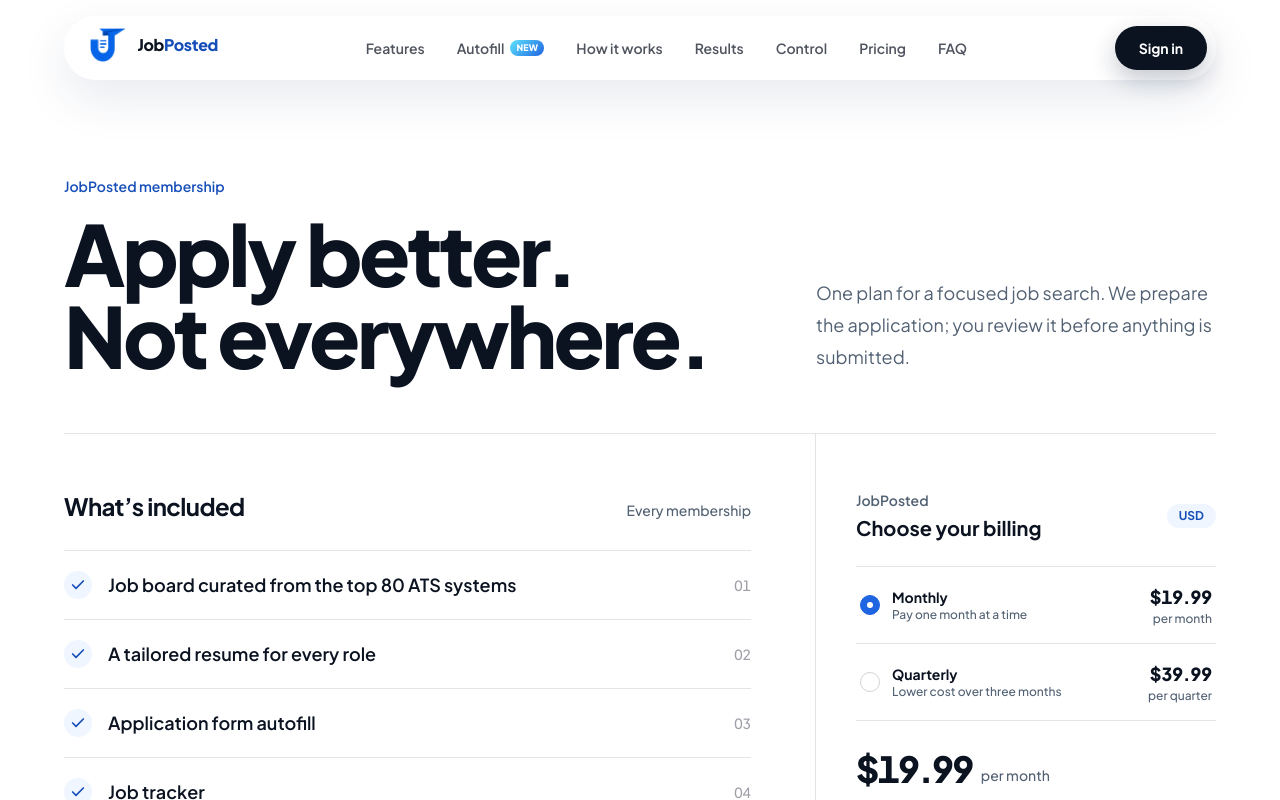
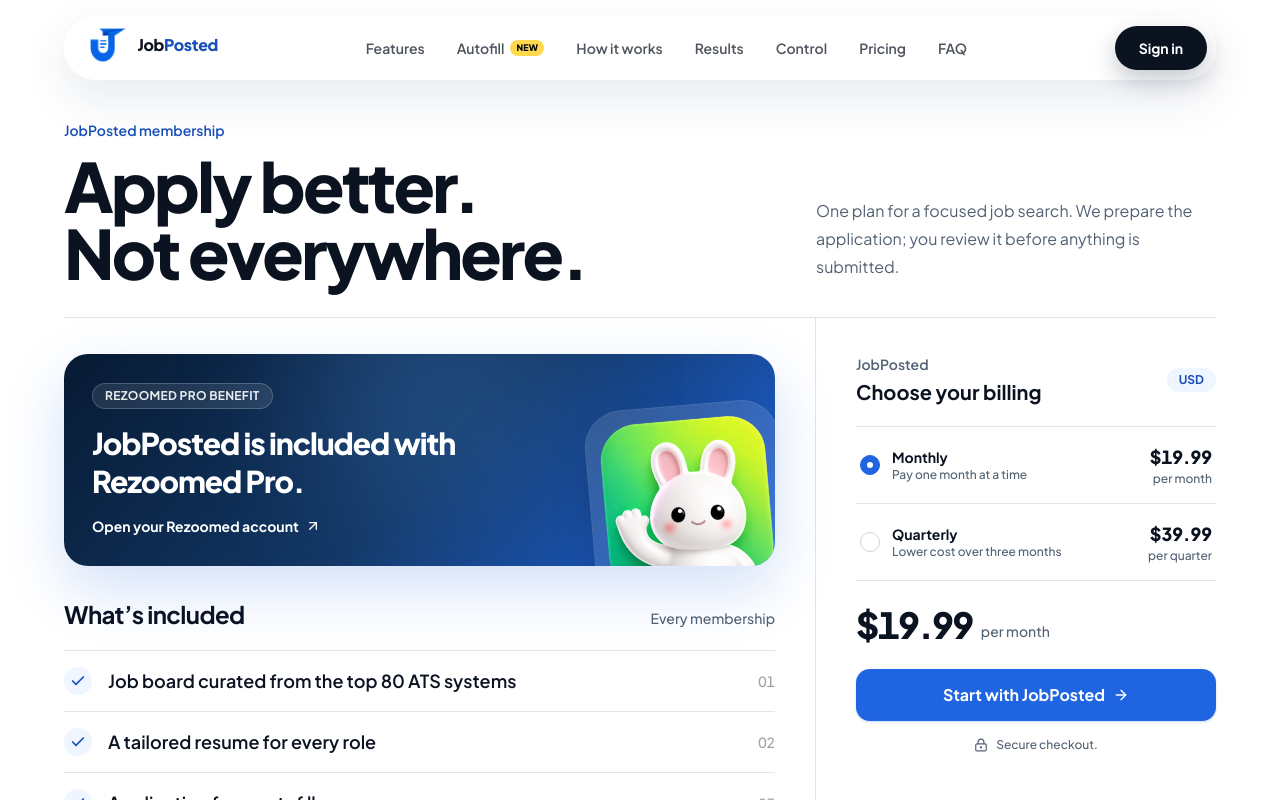
Before and after one commit to Theja4/jobposted, a Next.js app in the folder apps/web/: page /pricing in a window 1280 px wide. Shown: the top 800 px of the page. Built offline with nearby package versions, Linux system fonts and the light colour scheme; no server answers.

Commit message:
feat: polish dashboard and pricing experience

```diff
--- a/apps/web/app/globals.css
+++ b/apps/web/app/globals.css
@@ -18,6 +18,12 @@
   --color-muted: #526173;
   --color-navy: #071a33;
   --color-panel: #f7fbff;
+  --color-metric-tracked: oklch(96.2% 0.012 255);
+  --color-metric-tracked-hover: oklch(94.8% 0.018 255);
+  --color-metric-active: oklch(96.2% 0.014 155);
+  --color-metric-active-hover: oklch(94.8% 0.02 155);
+  --color-metric-review: oklch(96.2% 0.018 82);
+  --color-metric-review-hover: oklch(94.8% 0.026 82);
   --color-aqua: #16c7d4;
   --color-mint: #26c485;
   --color-coral: #ff6b5f;
--- a/apps/web/components/landing/FinalCta.tsx
+++ b/apps/web/components/landing/FinalCta.tsx
@@ -1,4 +1,4 @@
-import { Download } from "lucide-react";
+import { ChromeLogo } from "@/components/icons/ChromeLogo";
 import { Reveal } from "@/components/ui/Reveal";
 import { CHROME_EXTENSION_URL } from "@/lib/site";
 
@@ -36,7 +36,7 @@ export function FinalCta() {
                   {...chromeExtensionLinkProps}
                   className="group inline-flex h-13 items-center justify-center gap-2 rounded-full bg-white px-8 text-base font-bold text-brand-800 shadow-[0_14px_30px_rgba(7,26,51,0.25)] transition-[transform,background-color,box-shadow] duration-150 ease-out hover:-translate-y-0.5 hover:bg-sky-50 active:translate-y-0"
                 >
-                  <Download className="size-4" />
+                  <ChromeLogo className="size-5" />
                   Download Chrome extension
                 </a>
               </div>
--- a/apps/web/components/landing/Nav.tsx
+++ b/apps/web/components/landing/Nav.tsx
@@ -28,7 +28,7 @@ export function Nav() {
             >
               {link.label}
               {"isNew" in link && link.isNew ? (
-                <span className="rounded-full bg-[linear-gradient(135deg,#5ee4ff,#1f64e0)] px-1.5 py-0.5 text-[9px] font-black tracking-wide text-white uppercase">
+                <span className="rounded-full bg-[#ffd84d] px-1.5 py-0.5 text-[9px] font-black tracking-wide text-black uppercase">
                   New
                 </span>
               ) : null}
--- a/apps/web/components/landing/Pricing.tsx
+++ b/apps/web/components/landing/Pricing.tsx
@@ -1,5 +1,6 @@
 "use client";
 
+import Image from "next/image";
 import type {
   BillingPlanId,
   BillingPricingView,
@@ -8,11 +9,11 @@ import type {
 } from "@/lib/billing/plans";
 import { BILLING_PLANS } from "@/lib/billing/plans";
 import { AnimatePresence, motion, useReducedMotion } from "framer-motion";
-import { ArrowRight, Check, Loader2, LockKeyhole, ShieldCheck } from "lucide-react";
+import { ArrowRight, ArrowUpRight, Check, Loader2, LockKeyhole, ShieldCheck } from "lucide-react";
 import { useMemo, useState } from "react";
 import { track } from "@/lib/analytics";
 import { cn } from "@/lib/cn";
-import { SUPPORT_EMAIL } from "@/lib/site";
+import { REZOOMED_ACCOUNT_URL, SUPPORT_EMAIL } from "@/lib/site";
 
 type PricingProps = {
   pricing: BillingPricingView;
@@ -35,33 +36,62 @@ export function Pricing({ pricing }: PricingProps) {
   const reduceMotion = useReducedMotion();
 
   return (
-    <section id="pricing" className="relative px-5 pb-8 pt-20 sm:pb-12 sm:pt-24 lg:pt-28">
+    <section id="pricing" className="relative px-5 pb-8 pt-10 sm:pb-12 sm:pt-12 lg:pt-14">
       <div className="mx-auto w-full max-w-6xl">
-        <div className="grid items-end gap-8 border-b border-zinc-200 pb-10 lg:grid-cols-[1fr_25rem] lg:gap-16 lg:pb-14">
+        <div className="grid items-end gap-5 border-b border-zinc-200 pb-7 sm:pb-8 lg:grid-cols-[1fr_25rem] lg:gap-12">
           <div>
             <p className="text-sm font-semibold text-brand-700">JobPosted membership</p>
-            <h1 className="mt-4 max-w-3xl text-5xl font-extrabold leading-[0.98] tracking-[-0.04em] text-balance text-ink sm:text-6xl lg:text-[5.25rem]">
+            <h1 className="mt-3 max-w-3xl text-4xl font-extrabold leading-[0.98] tracking-[-0.04em] text-balance text-ink sm:text-5xl lg:text-[4.25rem]">
               Apply better.<br />Not everywhere.
             </h1>
           </div>
-          <p className="max-w-[38rem] text-lg leading-8 text-muted lg:pb-1">
+          <p className="max-w-[38rem] text-base leading-7 text-muted lg:pb-1">
             One plan for a focused job search. We prepare the application; you review it before
             anything is submitted.
           </p>
         </div>
 
         <div className="grid gap-0 lg:grid-cols-[minmax(0,1fr)_25rem]">
-          <div className="border-b border-zinc-200 py-10 lg:border-b-0 lg:border-r lg:py-14 lg:pr-16">
-            <div className="flex items-baseline justify-between gap-6">
+          <div className="border-b border-zinc-200 py-8 lg:border-b-0 lg:border-r lg:py-9 lg:pr-10">
+            <a
+              href={REZOOMED_ACCOUNT_URL}
+              className="group relative isolate flex min-h-44 overflow-hidden rounded-3xl bg-[linear-gradient(135deg,#071a33_0%,#123765_52%,#1f64e0_100%)] p-6 text-white shadow-[0_22px_60px_rgba(31,100,224,0.2)] transition-transform duration-200 hover:-translate-y-0.5 sm:min-h-48 sm:p-7"
+            >
+              <div className="relative z-10 max-w-[72%] sm:max-w-[68%]">
+                <span className="inline-flex items-center gap-2 rounded-full border border-white/20 bg-white/10 px-3 py-1 text-xs font-bold tracking-wide text-white/90 uppercase backdrop-blur-sm">
+                  Rezoomed Pro benefit
+                </span>
+                <h2 className="mt-4 text-2xl font-extrabold leading-tight tracking-[-0.035em] sm:text-3xl">
+                  JobPosted is included with Rezoomed Pro.
+                </h2>
+                <span className="mt-4 inline-flex items-center gap-1.5 text-sm font-bold text-white">
+                  Open your Rezoomed account
+                  <ArrowUpRight className="size-4 transition-transform group-hover:-translate-y-0.5 group-hover:translate-x-0.5" />
+                </span>
+              </div>
+
+              <div className="absolute -right-5 -bottom-8 size-40 rotate-[-5deg] rounded-[2.25rem] bg-white/12 p-3 shadow-2xl ring-1 ring-white/20 transition-transform duration-300 group-hover:-translate-y-1 group-hover:rotate-0 sm:-right-2 sm:-bottom-8 sm:size-48">
+                <Image
+                  src="/rezoomed/logo.png"
+                  alt="Rezoomed"
+                  width={256}
+                  height={256}
+                  className="size-full rounded-[1.7rem] object-cover"
+                />
+              </div>
+              <span className="pointer-events-none absolute -top-24 left-1/3 size-64 rounded-full bg-brand-400/20 blur-3xl" />
+            </a>
+
+            <div className="mt-8 flex items-baseline justify-between gap-6">
               <h2 className="text-2xl font-bold tracking-[-0.025em] text-ink">What’s included</h2>
               <span className="hidden text-sm font-medium text-muted sm:block">Every membership</span>
             </div>
 
-            <ul className="mt-7 border-t border-zinc-200">
+            <ul className="mt-5 border-t border-zinc-200">
               {INCLUSIONS.map((item, index) => (
                 <li
                   key={item}
-                  className="flex items-center gap-4 border-b border-zinc-200 py-5 text-base font-semibold text-ink sm:text-lg"
+                  className="flex items-center gap-4 border-b border-zinc-200 py-4 text-base font-semibold text-ink sm:text-lg"
                 >
                   <span className="grid size-7 shrink-0 place-items-center rounded-full bg-brand-50 text-brand-700">
                     <Check className="size-4" strokeWidth={2.5} />
@@ -74,7 +104,7 @@ export function Pricing({ pricing }: PricingProps) {
               ))}
             </ul>
 
-            <div className="mt-9 flex max-w-2xl items-start gap-4">
+            <div className="mt-6 flex max-w-2xl items-start gap-4">
               <ShieldCheck className="mt-0.5 size-6 shrink-0 text-brand-700" />
               <div>
                 <h3 className="font-bold text-ink">Copilot, not autopilot.</h3>
@@ -85,7 +115,7 @@ export function Pricing({ pricing }: PricingProps) {
             </div>
           </div>
 
-          <aside className="py-10 lg:py-14 lg:pl-10" aria-label="Choose billing schedule">
+          <aside className="order-first py-8 lg:order-none lg:py-9 lg:pl-10" aria-label="Choose billing schedule">
             <div className="flex items-center justify-between gap-4">
               <div>
                 <p className="text-sm font-semibold text-muted">{plan.label}</p>
@@ -96,7 +126,7 @@ export function Pricing({ pricing }: PricingProps) {
               </span>
             </div>
 
-            <div className="mt-6 border-y border-zinc-200">
+            <div className="mt-5 border-y border-zinc-200">
               {pricing.options.map((option) => {
                 const active = tenure === option.tenure;
                 return (
@@ -138,7 +168,7 @@ export function Pricing({ pricing }: PricingProps) {
               })}
             </div>
 
-            <div className="mt-7 min-h-[5.25rem]">
+            <div className="mt-6 min-h-16">
               <AnimatePresence mode="wait" initial={false}>
                 <motion.div
                   key={`${selected.tenure}-${selected.priceLabel}`}
--- a/apps/web/lib/site.ts
+++ b/apps/web/lib/site.ts
@@ -17,7 +17,8 @@ export const REZOOMED_ACCOUNT_URL =
   process.env.NEXT_PUBLIC_REZOOMED_ACCOUNT_URL?.trim() || `${REZOOMED_URL}/dashboard/account`;
 
 export const CHROME_EXTENSION_URL =
-  process.env.NEXT_PUBLIC_CHROME_EXTENSION_URL?.trim() || "/get-started";
+  process.env.NEXT_PUBLIC_CHROME_EXTENSION_URL?.trim() ||
+  "https://chromewebstore.google.com/detail/jobposted/cjbakemhlijblbkaekipedjaedllcmna";
 
 /** Normalized origin (no trailing slash). Falls back to localhost for local dev. */
 export function getSiteUrl(): string {
```
Also changed, not shown: apps/web/app/dashboard/page.tsx (+64 -12 lines), apps/web/components/dashboard/DashboardNav.tsx (+38 -10 lines).
